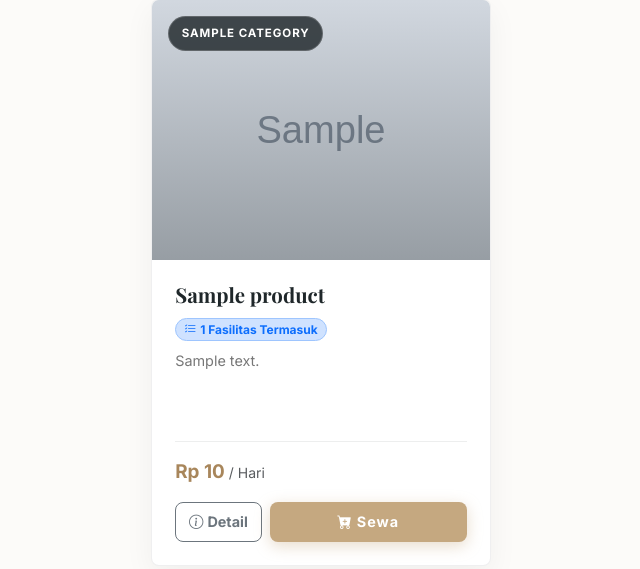
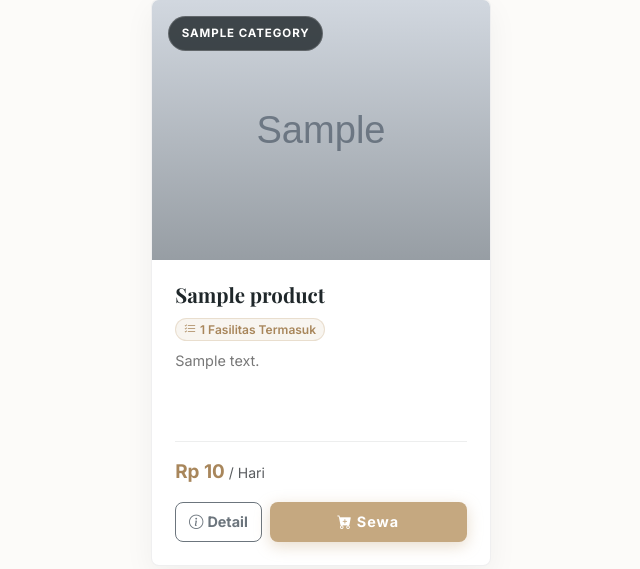
Before and after one commit to izal14551/wedding-decoration, a Flask app: template app/templates/customer/index.html in a window 1280 px wide. Shown: the part 1817-2386 px from the top of the page, without its empty margins (319-959 px from the left). Run offline with Flask 3, Linux system fonts and the light colour scheme; tables that the repository leaves empty hold one stand-in row (values such as "Sample post"); the template is opened without the code that fills it: values that come from a table or form of the project are taken from there, most other values are stand-ins (such as "Sample title", 1, 10 or a date in 2020); grey boxes marked "Sample" are stand-in pictures; some web fonts are replaced.

Commit message:
Refactir Badge

```diff
--- a/app/static/css/style.css
+++ b/app/static/css/style.css
@@ -195,6 +195,13 @@ h5,
 
 .text-gold {
   color: var(--primary-gold) !important;
+}
+
+.includes-badge {
+  background: rgba(197, 168, 128, 0.12) !important;
+  color: var(--primary-gold-dark) !important;
+  border: 1px solid rgba(197, 168, 128, 0.3) !important;
+  font-weight: 600;
 }
 
 /* --- Hero Section --- */
--- a/app/templates/shared/_decor_card.html
+++ b/app/templates/shared/_decor_card.html
@@ -27,7 +27,7 @@
       <h3 class="card-title serif-font product-card-title mb-2">{{ prod.name }}</h3>
       {% if prod.includes %}
       <div class="mb-2">
-        <span class="badge bg-primary-subtle text-primary border border-primary-subtle px-2 py-1 rounded-pill small">
+        <span class="badge includes-badge px-2.5 py-1 rounded-pill small">
           <i class="bi bi-list-check me-1"></i>{{ prod.includes|length }} Fasilitas Termasuk
         </span>
       </div>
```
Also changed, not shown: app/templates/customer/decorations.html (+4 -9 lines).
